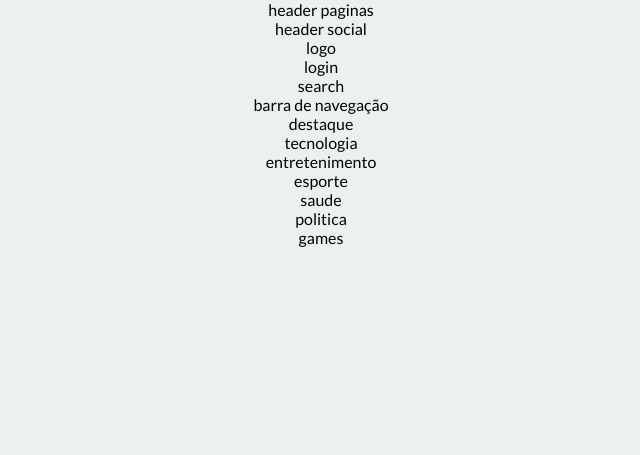
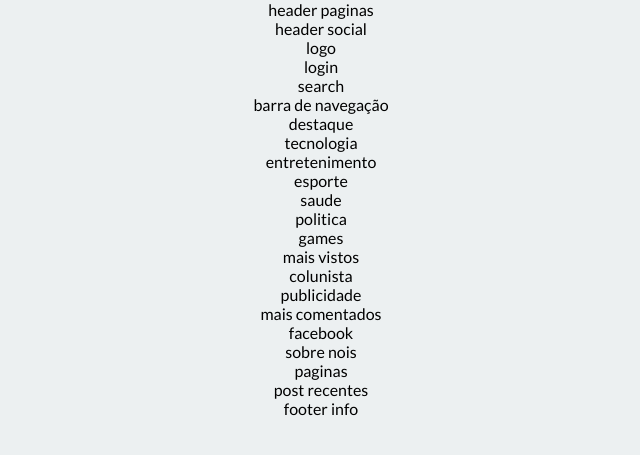
Before and after one commit to LennonSantos/tema-wordpress-iniciante, a WordPress theme: template index.php in a window 1280 px wide. Shown: the top 455 px of the page, without its empty margins (319-959 px from the left). Run offline with PHP 8.4 and a stand-in for WordPress, Linux system fonts and the light colour scheme; the site name, menu and one post (Sample post) are stand-ins, and other content is empty.

Commit message:
aula 5
completa

```diff
--- a/index.php
+++ b/index.php
@@ -74,7 +74,57 @@
 			</section>
 
 		</div> <!-- #content -->
+
+		<aside>
+
+			<section id="vistos">
+				mais vistos
+			</section>
+
+			<section id="colunista">
+				colunista
+			</section>
+
+			<section id="publicidade">
+				publicidade
+			</section>
+
+			<section id="coment">
+				mais comentados
+			</section>
+
+			<section id="facebook">
+				facebook
+			</section>
+
+		</aside>
+
 	</section> <!-- #container -->
+
+	<footer>
+
+		<div id="footer-content">
+
+			<section id="sobre">
+				sobre nois
+			</section>
+
+			<section id="paginas">
+				paginas
+			</section>
+
+			<section id="recetes">
+				post recentes
+			</section>
+
+			<div id="footer-info">
+				footer info
+			</div>
+
+		</div> <!-- #footer-content -->
+
+	</footer>
+
 <?php wp_footer(); ?>
 </body>
 </html>
```
